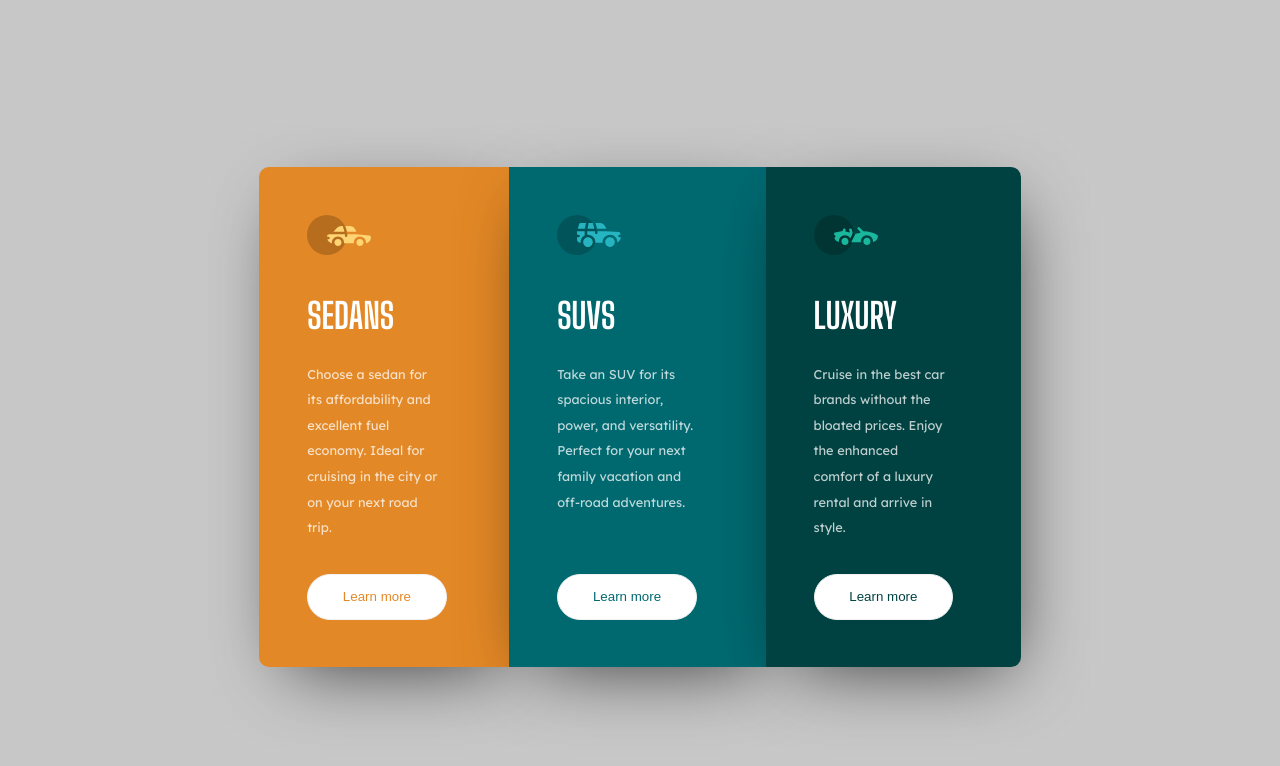
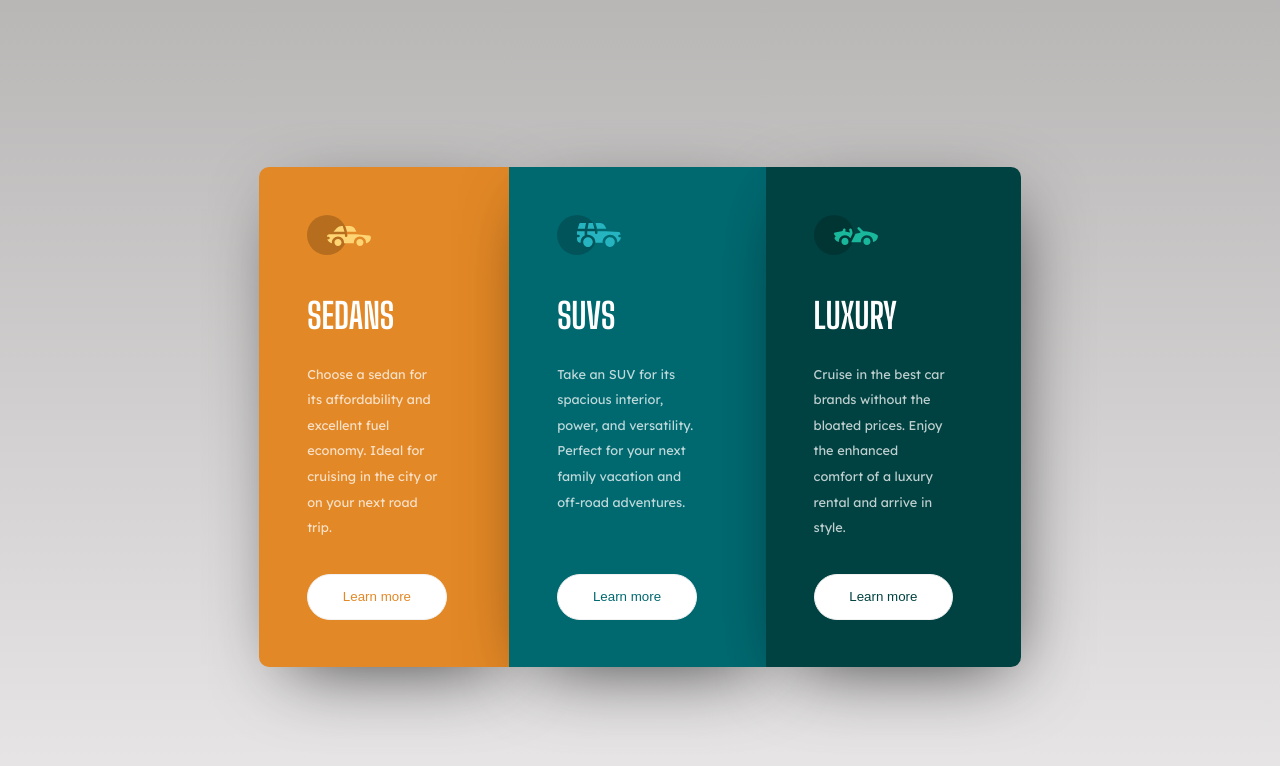
Before and after one commit to secretSilentPanda/3-column-preview-card-component-main, a plain HTML site: page index.html in a window 1280 px wide. Drawn offline with Linux system fonts and the light colour scheme.

Commit message:
Add files via upload

```diff
--- a/styles.css
+++ b/styles.css
@@ -4,13 +4,17 @@
   box-sizing: border-box;
 }
 
+html {
+  height: 100%;
+}
+
 body {
+  height: 100%;
   background: linear-gradient(
     to bottom,
-    rgba(39, 36, 36, 0.507),
-    rgba(255, 255, 255, 0.884)
+    rgba(104, 98, 98, 0.466),
+    rgba(216, 213, 213, 0.582)
   );
-  padding-top: 1px;
 }
 
 .container {
```
